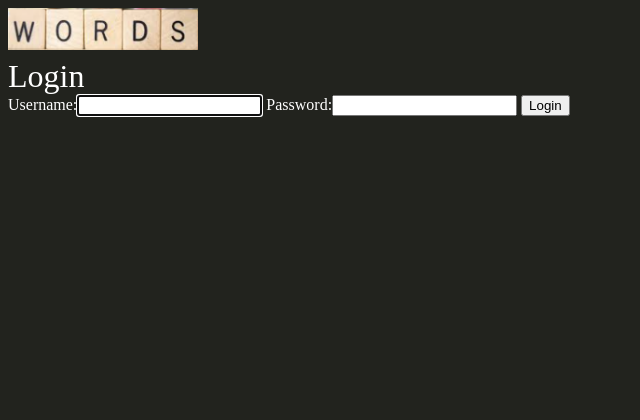
After one commit to Bondou66/ImproVocab, a Django app: page /accounts/login/ in a window 1280 px wide. The commit adds this page. Shown: the top 420 px of the page, without its empty margins (0-640 px from the left). Run offline with Django 3.2, Linux system fonts and the light colour scheme.

Commit message:
login form

```diff
--- /dev/null
+++ b/accounts/templates/accounts/login.html
@@ -0,0 +1,9 @@
+{% extends 'base_layout.html' %}
+{% block content %}
+    <h1>Login</h1>
+    <form class="sit-form" action="{% url 'accounts:login'%}" method="post">
+        {% csrf_token %}
+        {{ form }}
+        <input type = "submit" value="Login">
+    </form>
+{% endblock %}
--- a/accounts/templates/accounts/signup.html
+++ b/accounts/templates/accounts/signup.html
@@ -1,7 +1,7 @@
 {% extends 'base_layout.html' %}
 {% block content %}
     <h1>Signup</h1>
-    <form class="sit-form" action="/accounts/signup/" method="post">
+    <form class="sit-form" action="{% url 'accounts:signup'%}" method="post">
         {% csrf_token %}
         {{ form }}
         <input type = "submit" value="Signup">
--- a/accounts/urls.py
+++ b/accounts/urls.py
@@ -6,5 +6,5 @@ app_name = 'accounts'
 
 urlpatterns = [
     path("signup/", views.signup_view, name="signup"),
-
+    path("login/", views.login_view, name="login")
 ]
--- a/accounts/views.py
+++ b/accounts/views.py
@@ -1,5 +1,5 @@
 from django.shortcuts import render, redirect
-from django.contrib.auth.forms import UserCreationForm
+from django.contrib.auth.forms import UserCreationForm, AuthenticationForm
 
 
 def signup_view(request):
@@ -11,3 +11,13 @@ def signup_view(request):
     else:
         form = UserCreationForm()
     return render(request, 'accounts/signup.html', {'form' : form})
+
+
+def login_view(request):
+    if request.method == 'POST':
+        form = AuthenticationForm(data=request.POST)
+        if form.is_valid():
+            return redirect('words:list')
+    else:
+        form = AuthenticationForm()
+    return render(request, 'accounts/login.html', {'form' : form})
```
